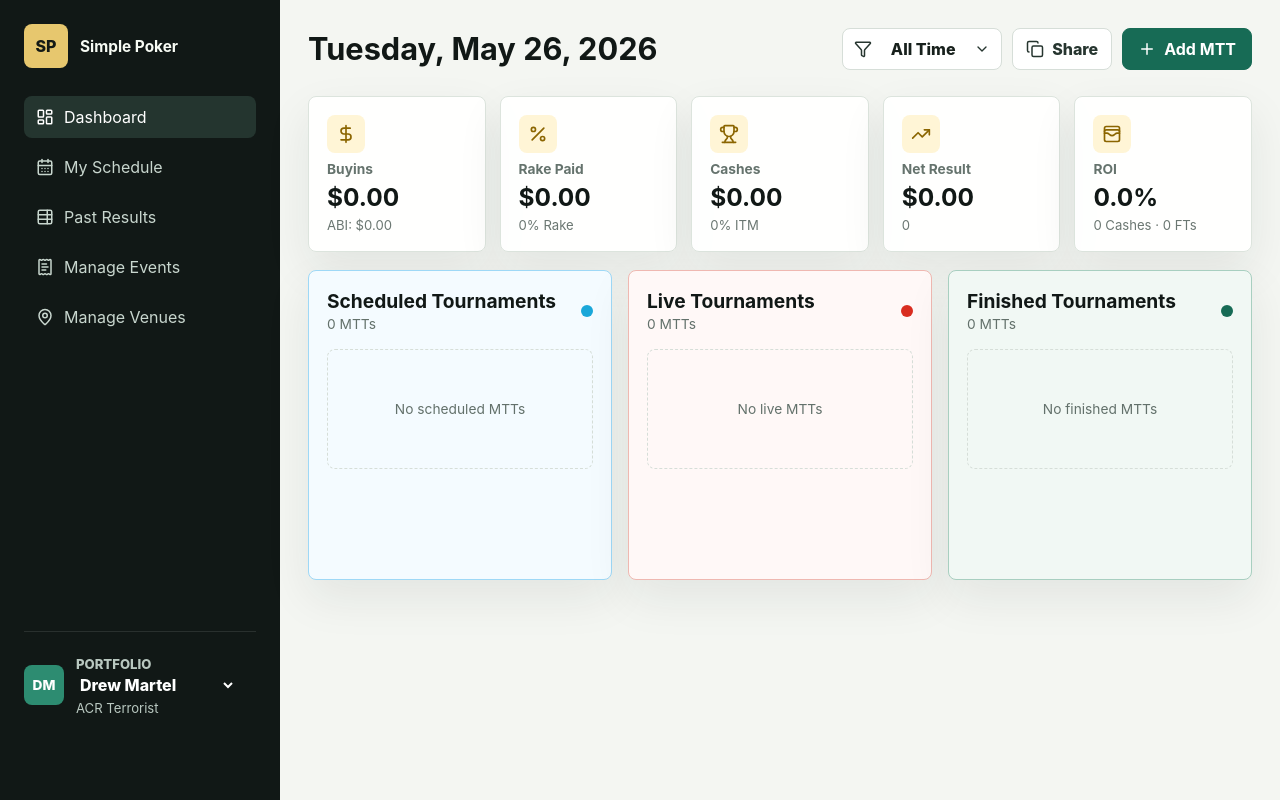
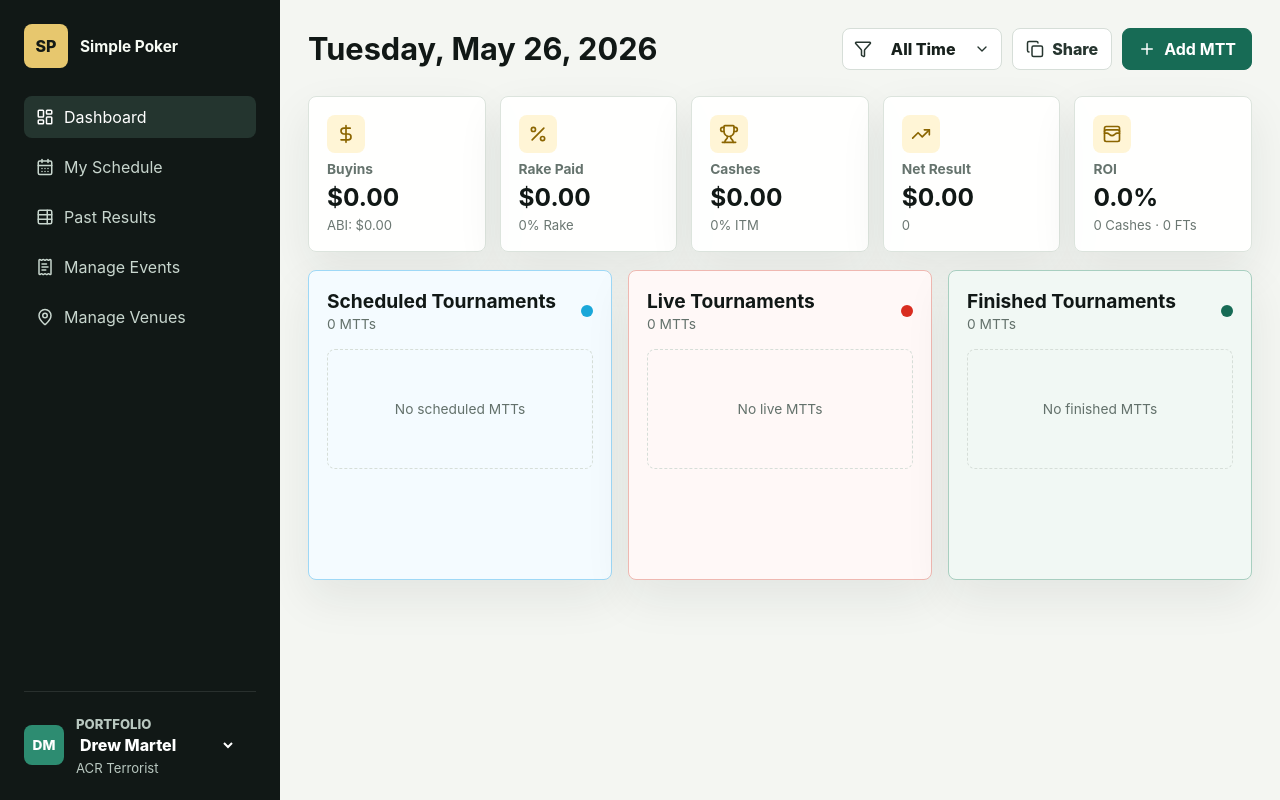
Before and after one commit to TannerJW22/simple-poker, a React (Vite) app: page / in a window 1280 px wide. Built offline with nearby package versions, Linux system fonts and the light colour scheme.

Commit message:
Pin account selector in sidebar

```diff
--- a/src/styles.css
+++ b/src/styles.css
@@ -38,10 +38,14 @@ button {
 }
 
 .sidebar {
+  position: sticky;
+  top: 0;
   display: flex;
   flex-direction: column;
   gap: 28px;
+  height: 100vh;
   padding: 24px;
+  overflow: hidden;
   background: #111816;
   color: #f7fbf4;
 }
@@ -107,7 +111,7 @@ button {
 
 .player-card {
   margin-top: auto;
-  margin-bottom: 60px;
+  margin-bottom: 0;
   padding-top: 22px;
   border-top: 1px solid rgba(255, 255, 255, 0.1);
 }
@@ -1230,6 +1234,8 @@ td {
     z-index: 2;
     flex-direction: row;
     align-items: center;
+    height: auto;
+    overflow: visible;
     padding: 14px 18px;
   }
 
```
